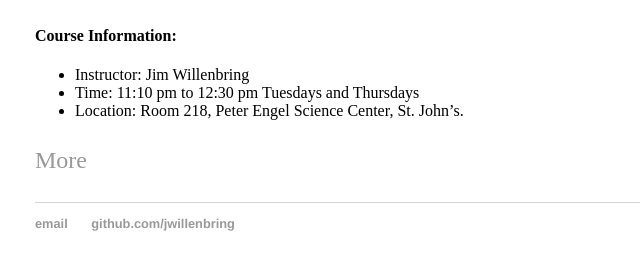
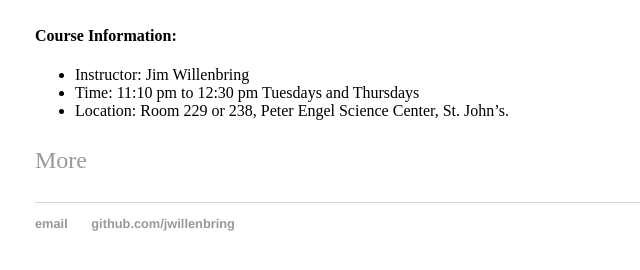
Before and after one commit to jwillenbring/jwillenbring.github.io, a Jekyll site: the page built from teaching/index.md, in a window 1280 px wide. Shown: the part 274-544 px from the top of the page, without its empty margins (157-797 px from the left). Built offline with Jekyll 4.4.1, drawn with Linux system fonts in a browser that asks for light colours; our own code applies the rules of GitHub Pages for plain Markdown files.

Commit message:
Update index.md
updated location

```diff
--- a/teaching/index.md
+++ b/teaching/index.md
@@ -6,6 +6,6 @@ College of St. Benedict / St. John's University, Spring 2018
 
   * Instructor: Jim Willenbring
   * Time: 11:10 pm to 12:30 pm Tuesdays and Thursdays
-  * Location: Room 218, Peter Engel Science Center, St. John’s.
+  * Location: Room 229 or 238, Peter Engel Science Center, St. John’s.
 
 [More](2018-Spring-CS330/)
```
